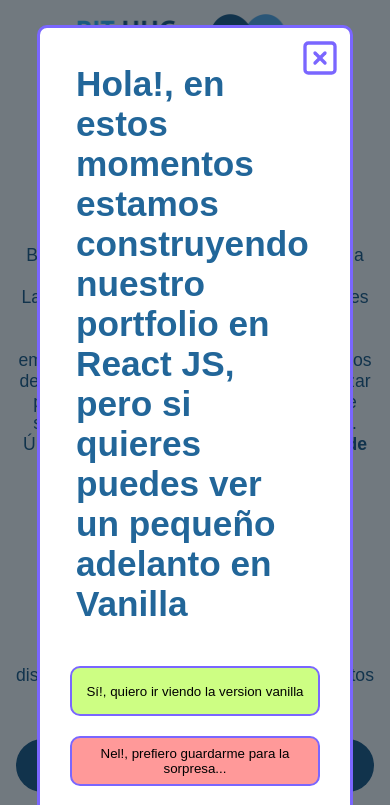
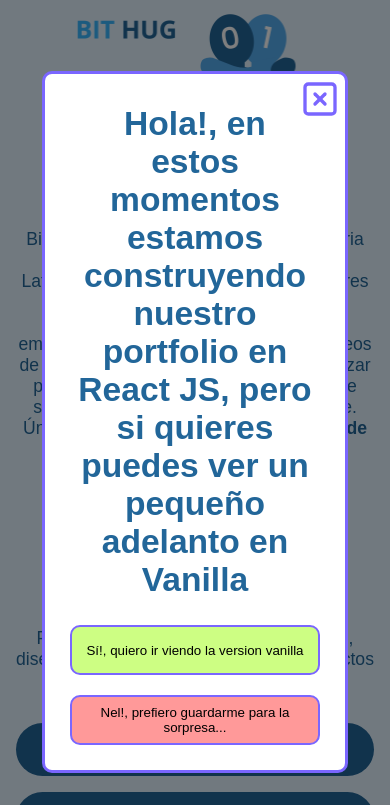
Before and after one commit to bit-hug-learning/bit-hug, a plain HTML site: page index.html in a window 390 px wide. Shown: the top 805 px of the page. Drawn offline with Linux system fonts and the light colour scheme.

Commit message:
Reduce font-size and margin in mobile modal

```diff
--- a/styles/main.css
+++ b/styles/main.css
@@ -28,7 +28,7 @@ body {
   position: absolute;
   top: 50%;
   left: 50%;
-  padding: 20px;
+  padding: 15px;
   border: 3px solid #7a66ff;
   border-radius: 10px;
   background-color: white;
@@ -42,7 +42,7 @@ body {
   right: 0;
   width: 40px;
   height: 40px;
-  margin: 10px;
+  margin: 5px;
   background: url("../images/x-square.svg") center/cover no-repeat;
   cursor: pointer;
 }
@@ -126,19 +126,16 @@ h1 {
   max-width: 800px;
   margin-bottom: 1rem;
 }
-.title {
-  font-size: 1.4rem;
-  margin: 1rem;
-}
 
 .title {
   font-size: 2.8rem;
   font-weight: bold;
-  margin-bottom: 2rem;
+  margin: 1rem;
 }
 
 .title--construccion {
-  font-size: 2.2rem;
+  font-size: 2.1rem;
+  text-align: center;
 }
 
 .subtitle {
@@ -188,6 +185,7 @@ h1 {
 
 @media screen and (min-width: 768px) {
   .title--construccion {
+    margin: 2rem;
     font-size: 2.8rem;
   }
 
```
